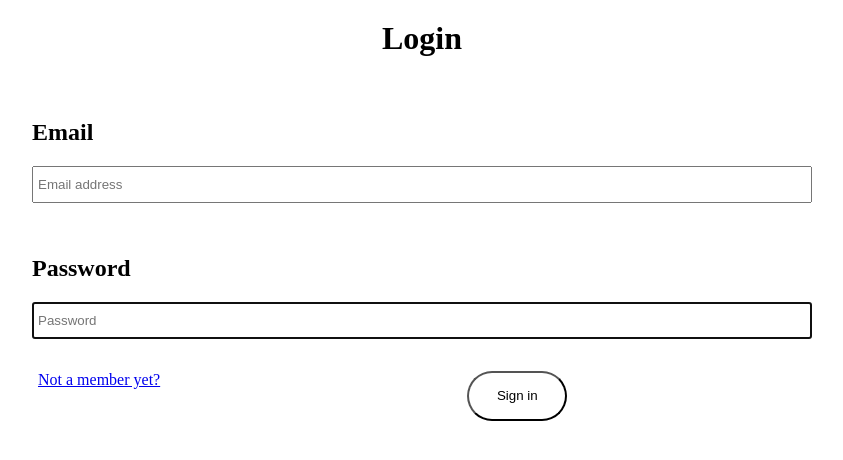
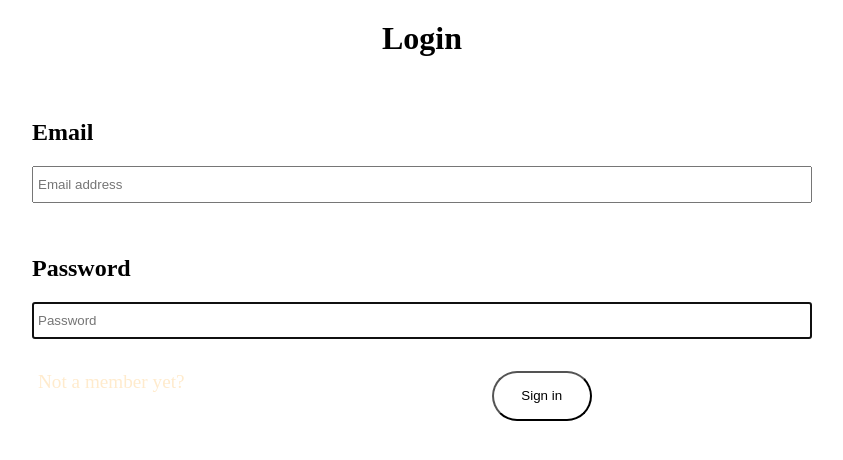
Before and after one commit to nss-day-cohort-75/thornz-rosez, a React (Vite) app: page /login in a window 1280 px wide. Shown: the top 460 px of the page, without its empty margins (226-1069 px from the left). Built offline with nearby package versions, Linux system fonts and the light colour scheme.

Commit message:
added links to retailer and distributors added styles and setup routes

```diff
--- a/src/App.jsx
+++ b/src/App.jsx
@@ -4,9 +4,6 @@ import { Authorized } from "./views/Authorized"
 import { ApplicationViews } from "./views/ApplicationViews"
 import { Login } from "./components/Auth/login"
 import { Register } from "./components/Auth/Register"
-import { DistributorsList } from "./components/distributors/DistributorsList.jsx"
-import { NurseriesList } from "./components/nurseries/NurseriesList"
-import { RetailersList } from "./components/retailers/RetailersList.jsx"
 
 export const App = () => {
   return (
--- a/src/components/distributors/Distributors.css
+++ b/src/components/distributors/Distributors.css
@@ -13,6 +13,7 @@
 }
 
 .distributors div {
+    background-color: grey;
     display: flex;
     justify-content: space-between;
     align-items: center;
--- a/src/components/distributors/DistributorsList.jsx
+++ b/src/components/distributors/DistributorsList.jsx
@@ -1,6 +1,7 @@
 import { useEffect, useState } from "react"
 import { getAllDistributors } from "../../services/DistributorsServices.js"
 import "./Distributors.css"
+import { Link } from "react-router-dom"
 
 export const DistributorsList = () => {
 
@@ -18,7 +19,7 @@ export const DistributorsList = () => {
         <div className="distributors" >
         {distributors.map(distributor=>{
             return(
-                    <div key={distributor.id} >{distributor.name}</div>
+                    <Link to={`/distributor/${distributor.id}`}><div key={distributor.id} >{distributor.name}</div></Link>
                 )
             })}
             </div>
--- a/src/components/nurseries/Nurseries.css
+++ b/src/components/nurseries/Nurseries.css
@@ -12,6 +12,7 @@
 }
 
 .nurseries div {
+    background-color: grey;
     display: flex;
     justify-content: space-between;
     align-items: center;
--- a/src/components/retailers/Retailers.css
+++ b/src/components/retailers/Retailers.css
@@ -13,6 +13,7 @@
 }
 
 .retailers div {
+    background-color: grey;
     display: flex;
     justify-content: space-between;
     align-items: center;
--- a/src/components/retailers/RetailersList.jsx
+++ b/src/components/retailers/RetailersList.jsx
@@ -1,6 +1,7 @@
 import { useEffect, useState } from "react"
 import { getAllRetailers } from "../../services/RetailersServices.js"
 import "./Retailers.css"
+import { Link } from "react-router-dom"
 
 export const RetailersList = () => {
     const [retailers, setRetailers] = useState([])
@@ -17,7 +18,7 @@ export const RetailersList = () => {
             <div className="retailers" >
             {retailers.map(retailer=>{
                 return(
-                        <div key={retailer.id} >{retailer.name}</div>
+                    <Link to={`/retailer/${retailer.id}`}><div key={retailer.id} >{retailer.name}</div></Link>
                     )
                 })}
                 </div>
--- a/src/index.css
+++ b/src/index.css
@@ -4,3 +4,9 @@ html {
     padding: 0 15px 15px 0;
     margin-top: -15px;
 }
+a {
+    font-size: larger;
+    color: blanchedalmond;
+    text-decoration: none;
+    list-style: none;
+}
--- a/src/views/ApplicationViews.jsx
+++ b/src/views/ApplicationViews.jsx
@@ -3,7 +3,8 @@ import { Outlet, Route, Routes } from "react-router-dom"
 import { NavBar } from "../components/nav/Navbar"
 import { useState, useEffect } from "react"
 import { NurseriesList } from "../components/nurseries/NurseriesList"
-
+import { DistributorsList } from "../components/distributors/DistributorsList"
+import { RetailersList } from "../components/retailers/RetailersList"
 
 
 export const ApplicationViews = () => {
@@ -21,12 +22,14 @@ export const ApplicationViews = () => {
                 <>
                     <NavBar currentUser={currentUser}/>
                     <Outlet />
-                </>
-                    }
-                >
-                    <Route path="nursery" element={<NurseriesList    />} />
-
-
+                </>}>
+                    <Route path="nursery" element={<NurseriesList/>} />
+                    {/* <Route path="nursery:Id" element={<NurseriesDetails/>} /> */}
+                    <Route path="distributor" element={<DistributorsList/>} />
+                    {/* <Route path="distributor:Id" element={<DistributorsDetails/>} /> */}
+                    <Route path="retailer" element={<RetailersList/>} />
+                    {/* <Route path="retailer:Id" element={<RetailersDetails/>} /> */}
+                    {/* <Route path="cart" element={<ShoppingCart />} /> */}
             </Route>
         </Routes>
     </>
```
